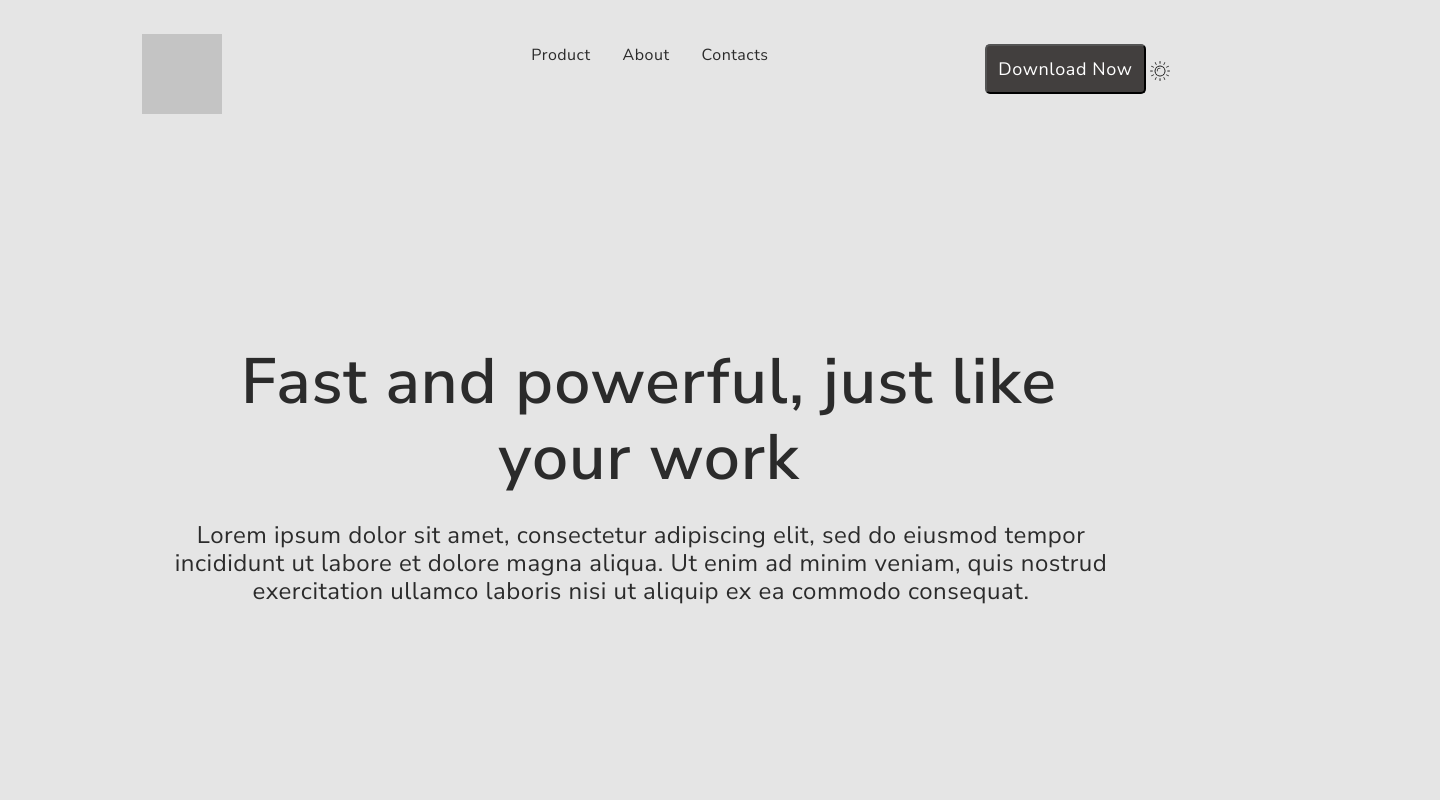
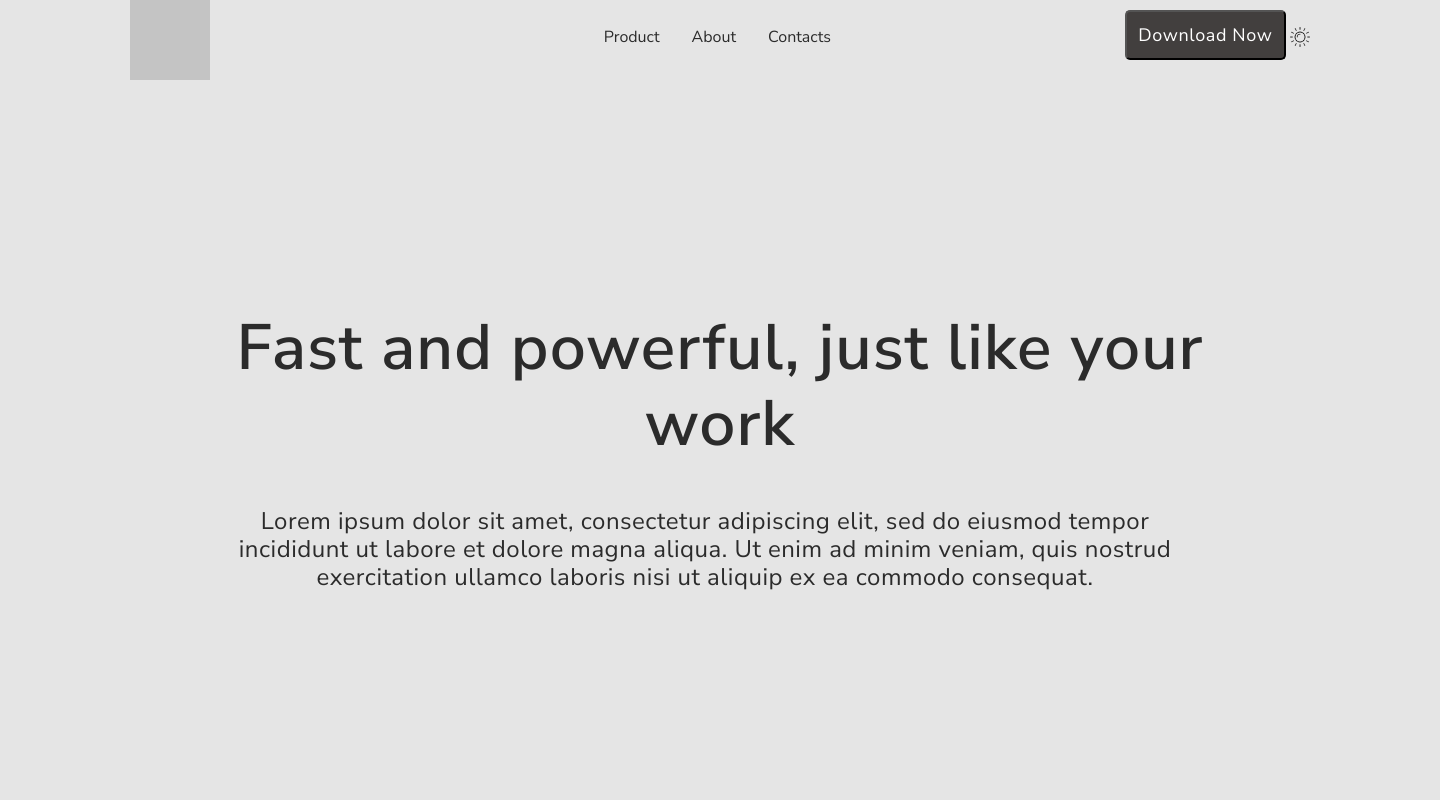
Before and after one commit to kryukova-ana/task-4, a website: page src/index.html in a window 1280 px wide. Shown: the top 800 px of the page, 1440 px wide, since content can reach past the window. Drawn offline with nearby package versions, Linux system fonts and the light colour scheme; files that its build step writes are made by us from their sources; files whose address does not match are found by name.

Commit message:
apd 20.12 my try №5

```diff
--- a/src/assets/scss/_style.scss
+++ b/src/assets/scss/_style.scss
@@ -1,22 +1,22 @@
 .body{
   font-family: $ff;
-  margin: 34px 118px 0 110px;
+  margin: 0;
+  margin: 0 auto;
   color: $ct;
   background-color: #E5E5E5;
-
+  width: $ws;
+  padding-left: 130px;
+  padding-right: 130px;
 }
-
 .banner{
   font-family: $ff;
   display: flex;
   flex-direction: column;
-  margin: 0px -8px 0 32px;
 }
 .banner-head {
   display: flex;
   flex-direction: row;
   justify-content: space-between;
-
 }
 .banner-icon {
   width: 80px;
@@ -26,13 +26,11 @@
 .banner-nav {
   display: flex;
   justify-content: space-between;
-  padding: 1px 0 0 93px;
-  letter-spacing: 0.5px;
+  margin: 17px 0  0  100px;
 }
 .nav-link {
   text-decoration: none;
   color: $ct!important;
-  padding: 23px 20px 0 0;
 }
 .banner-btn {
   background-color: #423F3E;
@@ -51,7 +49,7 @@
   outline: none;
 }
 .banner-btn-padding{
-  padding: 10px 0px 0 0px;
+  margin: 10px 0 20px;
 }
 .banner-content {
   display: flex;
@@ -59,26 +57,22 @@
   align-items: center;
   padding: 190px 0 331px 0;
 }
-.content-h2 {
+.content-h1 {
   font-size: 64px;
   font-weight: bold;
   text-align: center;
-  //margin: 0;
   padding-bottom: 25px;
   line-height: 76px;
-  //width: 960px;
-  margin: 40px 40px 0 26px;
+  margin: 40px 0 20px 0;
   letter-spacing: 1px;
-
 }
 .content-main {
   text-align: center;
   font-size: 24px;
   line-height: 28px;
-  //padding-left: -80px;
-  width: 960px;
   margin-right: 30px;
   letter-spacing: 0.5px;
+
 }
 .block{
   display: flex;
@@ -95,9 +89,7 @@
   font-size: 53px;
   font-weight: bold;
   line-height: 63px;
-
 }
-
 .block-items {
   display: flex;
   flex-direction: row;
@@ -106,7 +98,6 @@
 .items {
   padding-right: 54px;
   width: 266px;
-
 }
 .items-text {
   font-size: 16px;
@@ -122,7 +113,6 @@
   color: $ct;
   padding-right: 10px;
 }
-
 .service {
   margin: 0;
   display: flex;
@@ -154,9 +144,6 @@
   column-gap:  70px;
   margin-right: -50px;
 }
-//.service-flex-padding {
-//  padding-right: 70px;
-//}
 .service-flex p {
   font-size: 31px;
   line-height: 42px;
@@ -224,7 +211,6 @@
 .card-text-size {
   font-size: 16px;
   line-height: 0px;
-
 }
 .footer {
   display: flex;
--- a/src/assets/scss/_vars.scss
+++ b/src/assets/scss/_vars.scss
@@ -3,6 +3,7 @@
 $ff: 	'Nunito Sans', sans-serif; /* font family */
 $fs: 	20px; /* font size */
 $lh:    24px; /* line-height */
+$ws: 1440px; /*width*/
 
 /* color */
 
--- a/src/index.html
+++ b/src/index.html
@@ -14,29 +14,29 @@
           rel="stylesheet">
 
 </head>
-<body class="body">
-<header class="banner">
+<body class="body ">
+<header class="banner ">
     <div class="banner-head">
-        <div class="banner-icon"></div>
+        <div class="banner-icon "></div>
         <div class="banner-nav">
-            <a class="nav-link" href="#">Product</a>
-            <a class="nav-link" href="#">About</a>
-            <a class="nav-link" href="#">Contacts</a>
+            <a class="nav-link col" href="#">Product</a>
+            <a class="nav-link col" href="#">About</a>
+            <a class="nav-link col" href="#">Contacts</a>
         </div>
         <div class="banner-btn-padding">
             <button class="banner-btn" type="button">Download Now</button>
             <img class="theme-img" src="@@webRoot/assets/img/light.png"  alt="theme-img" >
         </div>
     </div>
-    <div class="banner-content">
-        <h1 class="content-h2">Fast and powerful, just like your work</h1>
-        <p class="content-main">Lorem ipsum dolor sit amet, consectetur adipiscing elit, sed do eiusmod tempor
+    <div class="banner-content col-12">
+        <h1 class="content-h1 col-10">Fast and powerful, just like your work</h1>
+        <p class="content-main col-10">Lorem ipsum dolor sit amet, consectetur adipiscing elit, sed do eiusmod tempor
             incididunt ut labore et dolore magna aliqua. Ut enim ad minim veniam, quis nostrud exercitation ullamco
             laboris nisi ut aliquip ex ea commodo consequat. </p>
     </div>
 </header>
-<section class="block">
-    <div class="block-text">
+<section class="block ">
+    <div class="block-text ">
         <div class="block-head">Nulla commodo aliqua aliqua ut</div>
         <div class="block-items">
             <div class="items">
```
